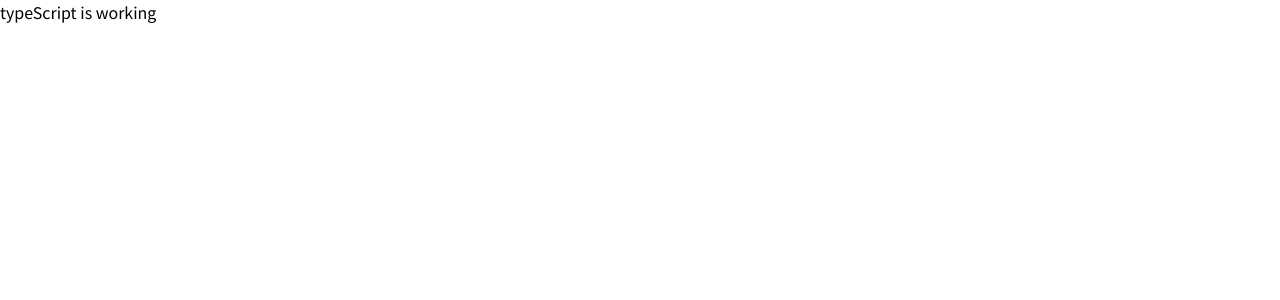
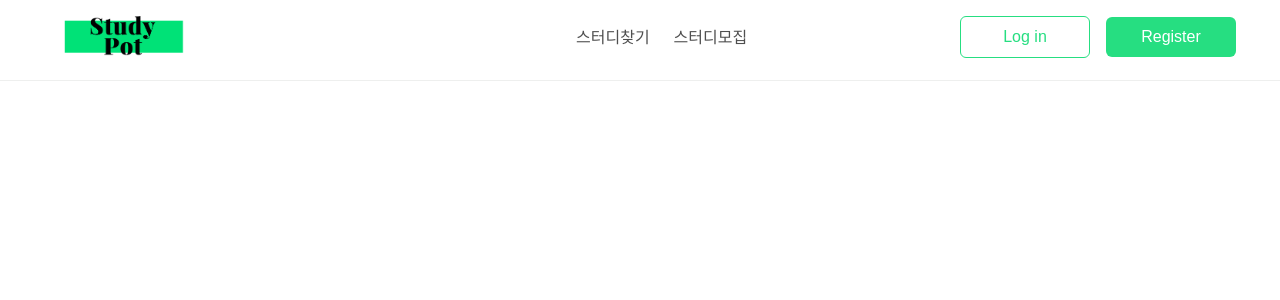
Before and after one commit to Gyumong/StudyPot, a Next.js app in the folder front/: page / in a window 1280 px wide. Shown: the top 300 px of the page. Built offline with nearby package versions, Linux system fonts and the light colour scheme.

Commit message:
fix: header(add: login,register button/ navMenu)

```diff
--- a/front/components/Header/index.tsx
+++ b/front/components/Header/index.tsx
@@ -1,6 +1,6 @@
 import React from 'react'
 import Link from 'next/link'
-import { MainFrame, Logo } from './styles'
+import { MainFrame, Logo, MenuFrame, Find, Recruit, ButtonFrame, RegisterButton, LoginButton } from './styles'
 import Image from "next/image";
 
 const Header = () => {
@@ -17,6 +17,25 @@ const Header = () => {
       />
                 </Logo>
              </Link>
+
+            <MenuFrame>
+                <Link href="/find">
+                    <Find>
+                    스터디찾기
+                    </Find>
+                </Link>
+
+                <Link href="/recruit">
+                    <Recruit>
+                    스터디모집
+                    </Recruit>
+                </Link>
+            </MenuFrame>
+
+             <ButtonFrame>
+                <LoginButton> Log in </LoginButton>
+                <RegisterButton> Register </RegisterButton>
+            </ButtonFrame>
          </MainFrame>
     )
 }
--- a/front/components/Header/styles.tsx
+++ b/front/components/Header/styles.tsx
@@ -1,18 +1,74 @@
 import styled from "@emotion/styled";
 import palette from "@styles/palette";
+import Button from "../common/Button"
 
 
 export const MainFrame = styled.div`
-    width: 1680px;
-    height: 80px;
+    display: flex;
+    width: 100%;
+    height: 5rem;
     background-color: white;
     border-bottom: 1px solid #eeefee;
 `;
 
 export const Logo = styled.a`
     position: relative;
-    top: 20%;
-    left: 3%;
+    top: 1rem;
+    left: 5%;
     text-decoration: none;
+    cursor: pointer;
 
 `;
+
+export const MenuFrame = styled.nav`
+    display: flex;
+    position: absolute;
+    top: 1.5rem;
+    left: 45%;
+    color: #4f4f4f;
+
+`;
+
+export const Find = styled.div`
+    margin-right: 1.5rem;
+    cursor: pointer;
+    &:hover {
+        text-decoration:underline;
+        color: #26de81;
+      }
+`;
+export const Recruit = styled.div`
+    cursor: pointer;
+    &:hover {
+        text-decoration:underline;
+        color: #26de81;
+      }
+`;
+
+export const ButtonFrame = styled.div`
+    position: absolute;
+    top: 0;
+    left: 75%;
+`;
+
+export const RegisterButton = styled(Button)`
+    position: relative;
+    width: 130px;
+    height: 15px;
+    margin-left: 1rem;
+    margin-top: 1rem;
+`;
+
+export const LoginButton = styled(Button)`
+    position: relative;
+    width: 130px;
+    height: 15px;
+    margin-top: 1rem;
+    background-color: #ffffff;
+    border: 1px solid #26de81;
+    color: #26de81;
+    &:hover {
+        background: #70e0a8;
+        color: #ffffff;
+      }
+`;
--- a/front/components/common/Button.tsx
+++ b/front/components/common/Button.tsx
@@ -13,15 +13,14 @@ interface Props extends A, B<string> {}
 
 const StyledButton = styled.button`
   width: 100%;
-  max-width: 800px;
+  max-width: 500px;
   font-size: 1rem;
   margin-top: 2rem;
-  background: #26de81;
+  background-color: #26de81;
   border-radius: 6px;
-  padding: 1.5rem 0;
+  padding: 1.25rem 0;
   color: white;
   line-height: 1;
-  font-weight: 600;
   display: inline-flex;
   justify-content: center;
   align-items: center;
--- a/front/pages/index.tsx
+++ b/front/pages/index.tsx
@@ -1,20 +1,12 @@
 import React, { useState } from "react";
 import Head from "next/head";
+import Header from "@components/Header";
 
 export default function Home() {
-  const [text, setText] = useState<string>("next.js");
-
-  setTimeout(() => {
-    setText("typeScript")
-  }, 2000)
 
   return (
 
-    <div className="container">
-      <div>
-        <span>{text} is working</span>
-      </div>
-    </div>
+    <Header/>
 
   )
 }
```
Also changed, not shown: front/pages/find.tsx (added, +11 -0 lines), front/pages/main.tsx (deleted, +0 -13 lines), front/pages/recruit.tsx (added, +11 -0 lines), front/public/logo_176x58.png (deleted), front/public/logo_621x206.png.
